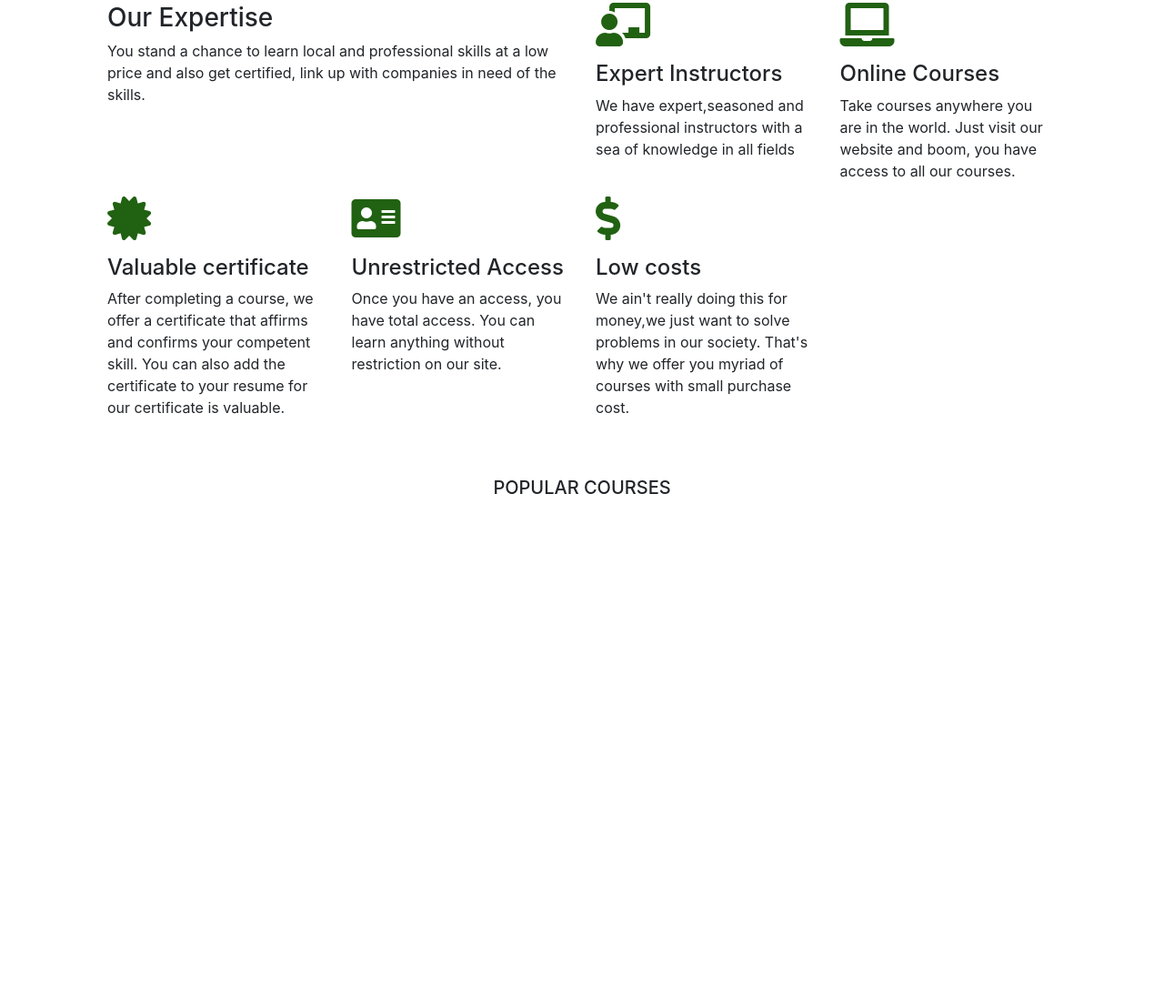
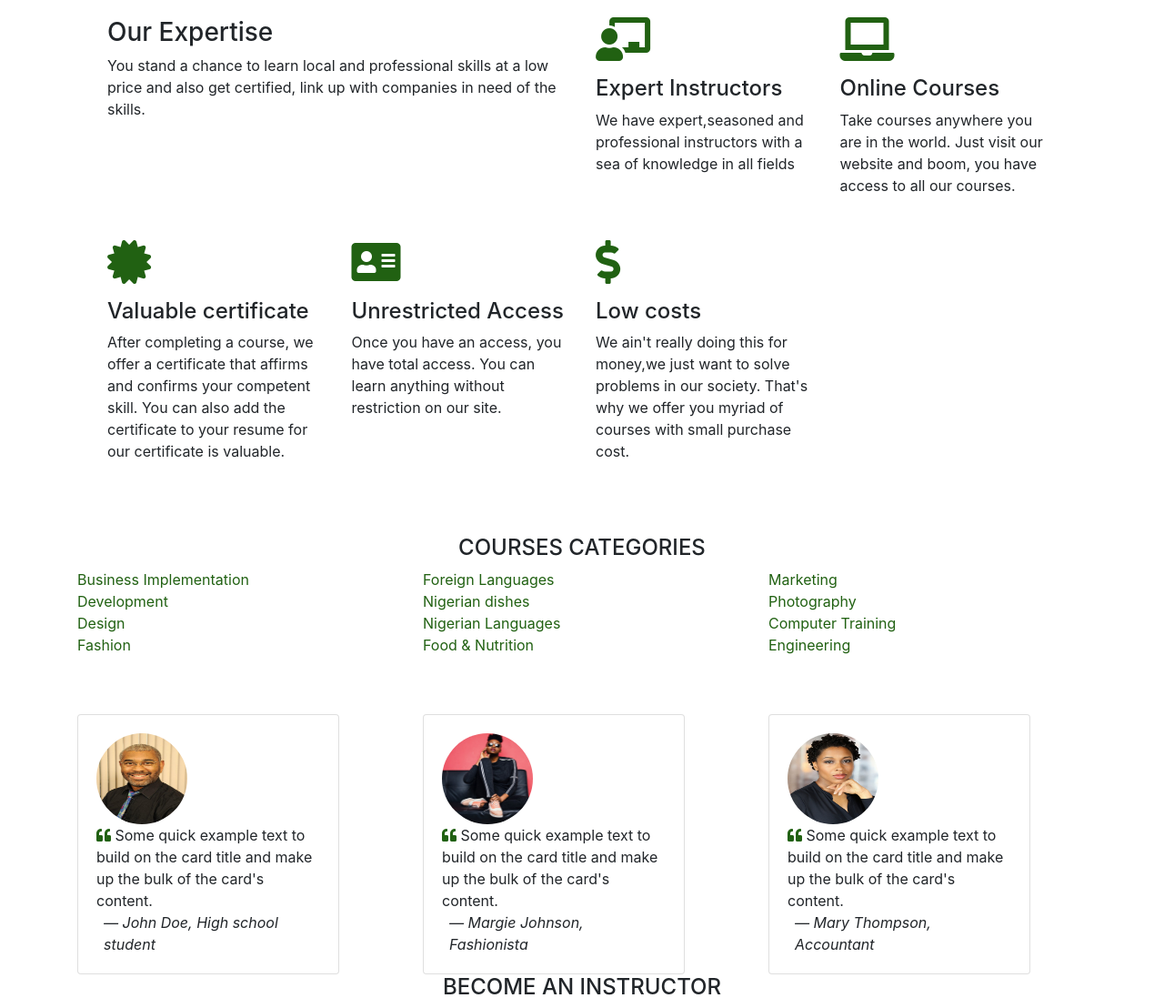
Before and after one commit to Oluwaniphise/Mirademy, a plain HTML site: page index.html in a window 1280 px wide. Shown: the part 792-1900 px from the top of the page at 91% size. Before the commit the page ends 1348 px from the top, so only its background shows below. Drawn offline with Linux system fonts and the light colour scheme.

Commit message:
initial commit

```diff
--- a/index.html
+++ b/index.html
@@ -79,18 +79,18 @@
 <!--Image overlay ends-->
 
 <!--A simple about us-->
-<section class="mt-5">
-<div class="container p-5">
+<section class="mt-5 "  >
+<div class="container p-5 ">
   <div class="row">
 
-    <div class="col-md-6">
+    <div class="col-md-6 my-3">
       <h3>Our Expertise</h3>
       <p>You stand a chance to learn local and professional skills at a low price and
         also get certified, link up with companies in need of the skills. </p>
     </div>
 
 
-  <div class="col-md-3">
+  <div class="col-md-3 my-3">
     <p><i class="fas fa-chalkboard-teacher fa-3x"></i></p>
     <h4>Expert Instructors</h4>
       <p>We have expert,seasoned and professional instructors with a sea of knowledge in all fields</p>
@@ -98,27 +98,27 @@
   </div>
 
 
-  <div class="col-md-3">
+  <div class="col-md-3 my-3">
     <p><i class="fas fa-laptop fa-3x"></i></p>
     <h4>Online Courses</h4>
     <p>Take courses anywhere you are in the world. Just visit our website and boom, you have access to all our courses.</p>
   </div>
 
 
-<div class="col-md-3">
+<div class="col-md-3 my-3">
   <p><i class="fas fa-certificate fa-3x"></i></p>
   <h4>Valuable certificate</h4>
   <p>After completing a course, we offer a certificate that affirms and confirms your competent skill. You can also
     add the certificate to your resume for our certificate is valuable. </p>
 </div>
 
-<div class="col-md-3">
+<div class="col-md-3 my-3">
   <p><i class="fas fa-address-card fa-3x"></i></p>
   <h4>Unrestricted Access</h4>
   <p>Once you have an access, you have total access. You can learn anything without restriction on our site.</p>
 </div>
 
-<div class="col-md-3">
+<div class="col-md-3 my-3">
   <p><i class="fas fa-dollar-sign fa-3x"></i></p>
   <h4>Low costs</h4>
   <p>We ain't really doing this for money,we just want to solve problems in our society. That's why we offer
@@ -130,17 +130,167 @@
 
 <!--Section ends-->
 
-
+<!--
 <section>
-  <div class="container">
-    <h5 class="text-center"> POPULAR COURSES</h5>
+  <div class="container card-container">
+    <h5 class="text-center my-4"> POPULAR COURSES</h5>
+    <div class="row justify-content-center">
+      <div class="col-md-4">
+        <div class="card shadow" style="width: 18rem;">
+          <img class="card-img-top" src="images/photography.jpeg" alt="Card image cap">
+          <div class="card-body text-center">
+            <h5 class="card-title">Photography</h5>
+            <p class="card-text">Some quick example text to build on the card title and make up the bulk of the card's content.</p>
+            <a href="#" class="btn btn-success">Read More</a>
+          </div>
+        </div>
+      </div>
 
 
-  </div>
+      <div class="col-md-4">
+        <div class="card shadow" style="width: 18rem;">
+          <img class="card-img-top" src="images/uiux.jpeg" alt="Card image cap">
+          <div class="card-body text-center">
+            <h5 class="card-title">UI/UX Design</h5>
+            <p class="card-text">Some quick example text to build on the card title and make up the bulk of the card's content.</p>
+            <a href="#" class="btn btn-success">Read More</a>
+          </div>
+        </div>
+      </div>
+
+      <div class="col-md-4">
+        <div class="card shadow" style="width: 18rem;">
+          <img class="card-img-top" src="images/fashion.jpeg" alt="Card image cap">
+          <div class="card-body text-center">
+            <h5 class="card-title">Fashion</h5>
+            <p class="card-text">Some quick example text to build on the card title and make up the bulk of the card's content.</p>
+            <a href="#" class="btn btn-success">Read More</a>
+          </div>
+        </div>
+      </div>
+<div class="col-md-3">
+        <div class="card" style="width: 18rem;">
+          <img class="card-img-top" src="images/webdev.jpeg" alt="Card image cap">
+          <div class="card-body">
+            <h5 class="card-title">Photography</h5>
+            <p class="card-text">Some quick example text to build on the card title and make up the bulk of the card's content.</p>
+            <a href="#" class="btn btn-primary">Go somewhere</a>
+          </div>
+        </div>
+
+      </div>
 
 
 
+
+    </div>
+  </div>
 </section>
+-->
+
+
+<section id="popular_courses">
+  <h4 class="text-center">COURSES CATEGORIES</h4>
+<div class="container">
+<div class="row">
+
+  <div class="col-md-4">
+    <ul class="list-unstyled">
+      <li><a href="#">Business Implementation</a></li>
+      <li><a href="#">Development</a></li>
+      <li><a href="#">Design</a></li>
+      <li><a href="#">Fashion</a></li>
+    </ul>
+
+  </div>
+  <div class="col-md-4">
+    <ul class="list-unstyled">
+      <li><a href="#">Foreign Languages</a></li>
+      <li><a href="#">Nigerian dishes</a></li>
+      <li><a href="#">Nigerian Languages</a></li>
+      <li><a href="#">Food & Nutrition</a></li>
+    </ul>
+
+  </div>
+  <div class="col-md-4">
+    <ul class="list-unstyled">
+      <li><a href="#">Marketing</a></li>
+      <li><a href="#">Photography</a></li>
+      <li><a href="#">Computer Training</a></li>
+      <li><a href="#">Engineering</a></li>
+    </ul>
+
+  </div>
+</div>
+
+</div>
+
+</section>
+
+<section class="mt-5">
+  <div class="container">
+  <div class="row">
+  <div class="col-md-4">
+    <div class="card" style="width: 18rem;">
+      <div class="card-body">
+        <img src="images/mirademy_man.jpg"  alt="">
+
+        <blockquote class="card-text">
+          <i class="fas fa-quote-left"></i>
+           Some quick example text to build
+          on the card title and make up the bulk of the card's
+           content.
+           <cite class="ml-2" style="display:block">&#8212; John Doe, High school student</cite>
+        </blockquote>
+
+
+      </div>
+    </div>
+  </div>
+
+  <div class=" col-md-4">
+    <div class="card" style="width:18rem">
+    <div class="card-body">
+      <img src="images/fashion.jpeg" alt="">
+      <blockquote class="card-text">
+        <i class="fas fa-quote-left"></i>
+        Some quick example text to build
+        on the card title and make
+        up the bulk of the card's content.
+        <cite class="ml-2" style="display:block">&#8212; Margie Johnson, Fashionista</cite>
+         </blockquote>
+
+      </div>
+    </div>
+  </div>
+
+  <div class=" col-md-4">
+    <div class="card" style="width: 18rem;">
+
+      <div class="card-body">
+        <img src="images/mirademy_woman.jpg" alt="">
+        <blockquote class="card-text">
+          <i class="fas fa-quote-left"></i>
+          Some quick example text to
+           build on the card title and make up the
+           bulk of the card's content.
+           <cite class="ml-2" style="display:block">&#8212; Mary Thompson, Accountant</cite>
+
+      </blockquote>
+      </div>
+    </div>
+  </div>
+
+  </div>
+</div>
+</section>
+
+<section>
+<h4 class="text-center">BECOME AN INSTRUCTOR</h4>
+
+</section>
+
+
 
 
 
--- a/main.css
+++ b/main.css
@@ -1,4 +1,5 @@
 body{
+    overflow-x:hidden;
     font-family:'Segoe UI', Tahoma, Geneva, Verdana, sans-serif;
 
 }
@@ -40,7 +41,7 @@ nav ul li a:hover{
 }
 .img-overlay-text{
     position:relative;
-    z-index: 10;
+    z-index: 4;
     height:100%;
     width: 100%;
     max-width: 100%;
@@ -76,10 +77,21 @@ input[type="submit"]{
 i{
     color:#216112;
 }
+#popular_courses a{
+    color:#216112;
+    text-decoration:none;
+}
+  .card img{
+    width: 100px;
+    height:100px;
+    border-radius:50%;
+
+}
 
 
 
 @media screen and (max-width:576px){
+
 
     .img_overlay_heading{
         font-size:1.25rem;
@@ -89,4 +101,12 @@ i{
     .img_overlay_par {
       font-size:1rem;
     }
+    .card{
+        width:80% !important;
+    }
 }
+@media screen and (max-width:992px){
+    .col-md-4 .card{
+        margin:1rem;
+    }
+}
```
Also changed, not shown: images/expertise.png (deleted), images/fashion.jpeg (added), images/mirademy_man.jpg (added), images/mirademy_man_2.jpg (added), images/mirademy_woman.jpg (added), images/photography.jpeg (added), images/uiux.jpeg (added), images/webdev.jpeg (added).
